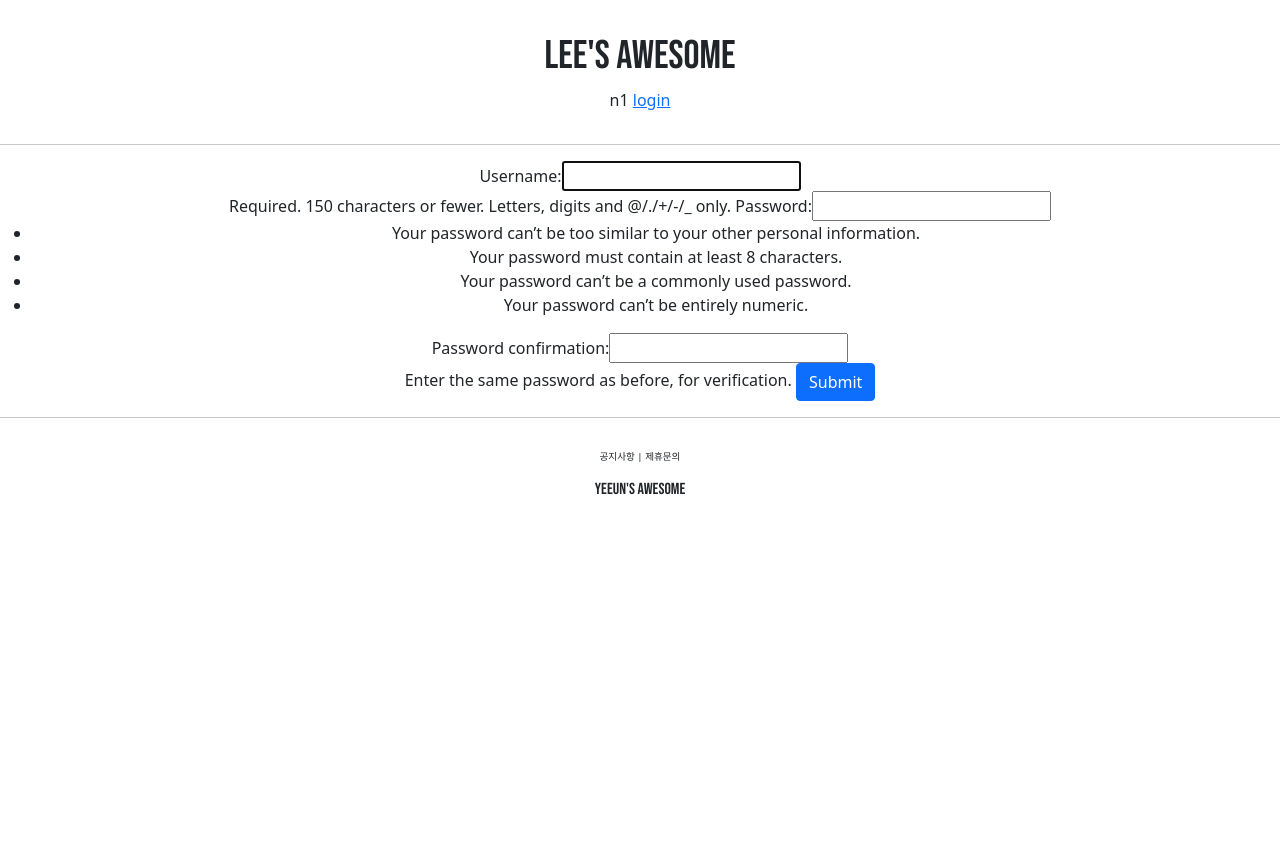
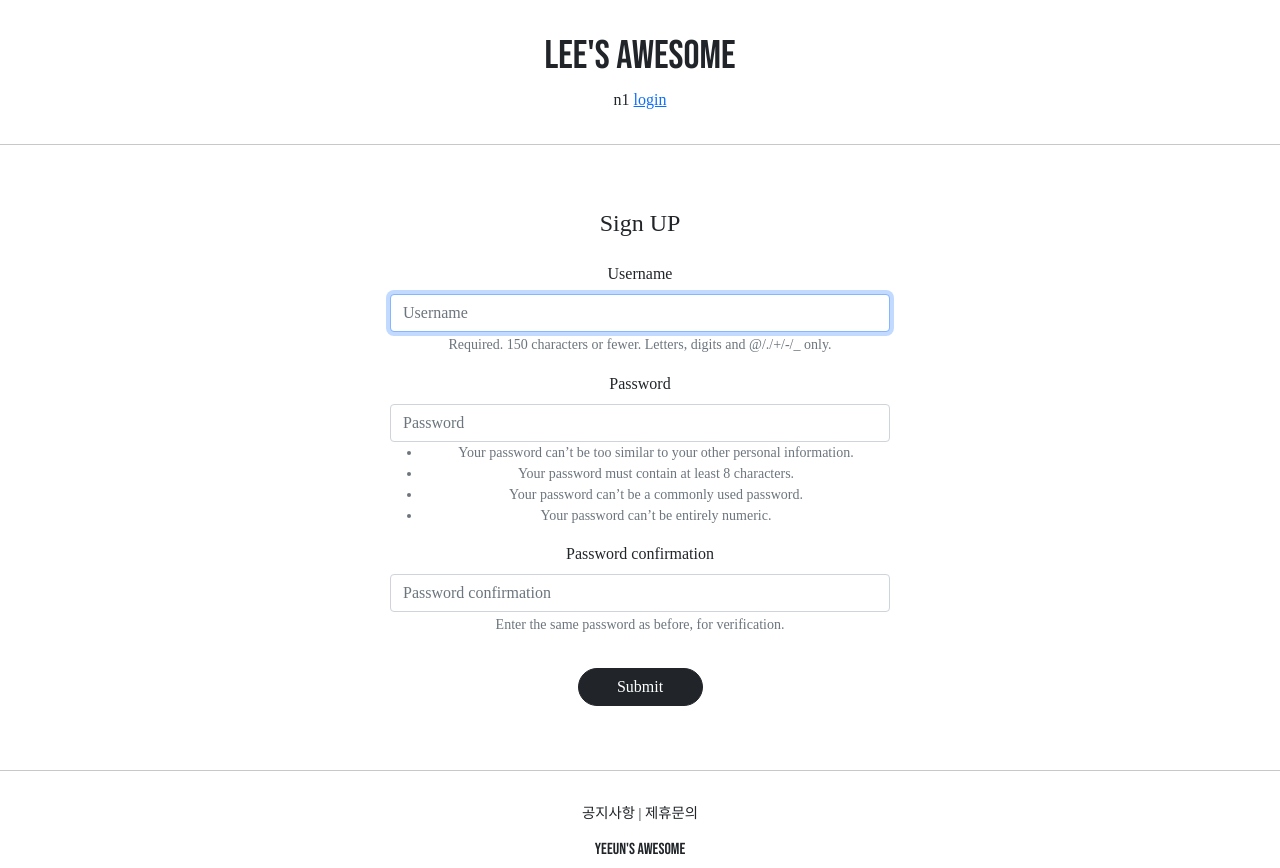
Before and after one commit to synodical/pinterest-django, a Django app: page /account/create/ in a window 1280 px wide. Before the commit the page ends 495 px from the top, so only its background shows below. Run offline with Django 3.2, Linux system fonts and the light colour scheme; some libraries are stand-ins or nearby versions; some web fonts are replaced.

Commit message:
django course 24

```diff
--- a/accountapp/templates/accountapp/create.html
+++ b/accountapp/templates/accountapp/create.html
@@ -1,12 +1,16 @@
 {% extends 'base.html' %}
+{% load bootstrap4 %}
 
 {% block content %}
 
-    <div style="text-align:center">
+    <div style="text-align: center; max-width: 500px; margin: 4rem auto">
+        <div class="mb-4">
+            <h4>Sign UP</h4>
+        </div>
         <form action="{% url 'accountapp:create' %}" method="post">
             {% csrf_token %}
-            {{ form }}
-            <input type = "submit" class="btn btn-primary">
+            {% bootstrap_form form %}
+                <input type="submit" class="btn btn-dark rounded-pill col-3 mt-3">
         </form>
     </div>
 
--- a/awesome/settings.py
+++ b/awesome/settings.py
@@ -50,6 +50,7 @@ INSTALLED_APPS = [
     'django.contrib.sessions',
     'django.contrib.messages',
     'django.contrib.staticfiles',
+    'bootstrap4',
     'accountapp',
 ]
 
--- a/static/base.css
+++ b/static/base.css
@@ -2,7 +2,7 @@
     font-family: 'Bebas Neue', cursive;
 }
 .footer_button {
-    font-size: .6rem;
+    font-size: .9rem;
 }
 .footer {
     text-align: center;
--- a/templates/base.html
+++ b/templates/base.html
@@ -3,7 +3,7 @@
 
 {% include 'head.html' %}
 
-<body>
+<body style="font-family: 'NanumSquareR';">
 
     {% include 'header.html' %}
 
--- a/templates/head.html
+++ b/templates/head.html
@@ -16,4 +16,30 @@
     <!-- Default CSS Link -->
     <link rel ="stylesheet" type="text/css" href="{% static 'base.css' %}">
 
+    <style>
+         @font-face{
+            font-family: 'NanumSquareR';
+            src: local('NanumSquareR'),
+            url("{% static 'fonts/NanumSquareR.ttf' %}") format("opentype");
+        }
+
+         @font-face{
+                    font-family: 'NanumSquareEB';
+                    src: local('NanumSquareEB'),
+                    url("{% static 'fonts/NanumSquareEB.otf' %}") format("opentype");
+                }
+
+         @font-face{
+                    font-family: 'NanumSquareB';
+                    src: local('NanumSquareB'),
+                    url("{% static 'fonts/NanumSquareB.otf' %}") format("opentype");
+                }
+
+         @font-face{
+                    font-family: 'NanumSquareR';
+                    src: local('NanumSquareR'),
+                    url("{% static 'fonts/NanumSquareR.otf' %}") format("opentype");
+                }
+    </style>
+
 </head>
```
Also changed, not shown: accountapp/templates/accountapp/login.html (+4 -3 lines), static/fonts/NanumSquareOTFBold.otf (added), static/fonts/NanumSquareOTFExtraBold.otf (added), static/fonts/NanumSquareOTFLight.otf (added), static/fonts/NanumSquareOTFRegular.otf (added).
